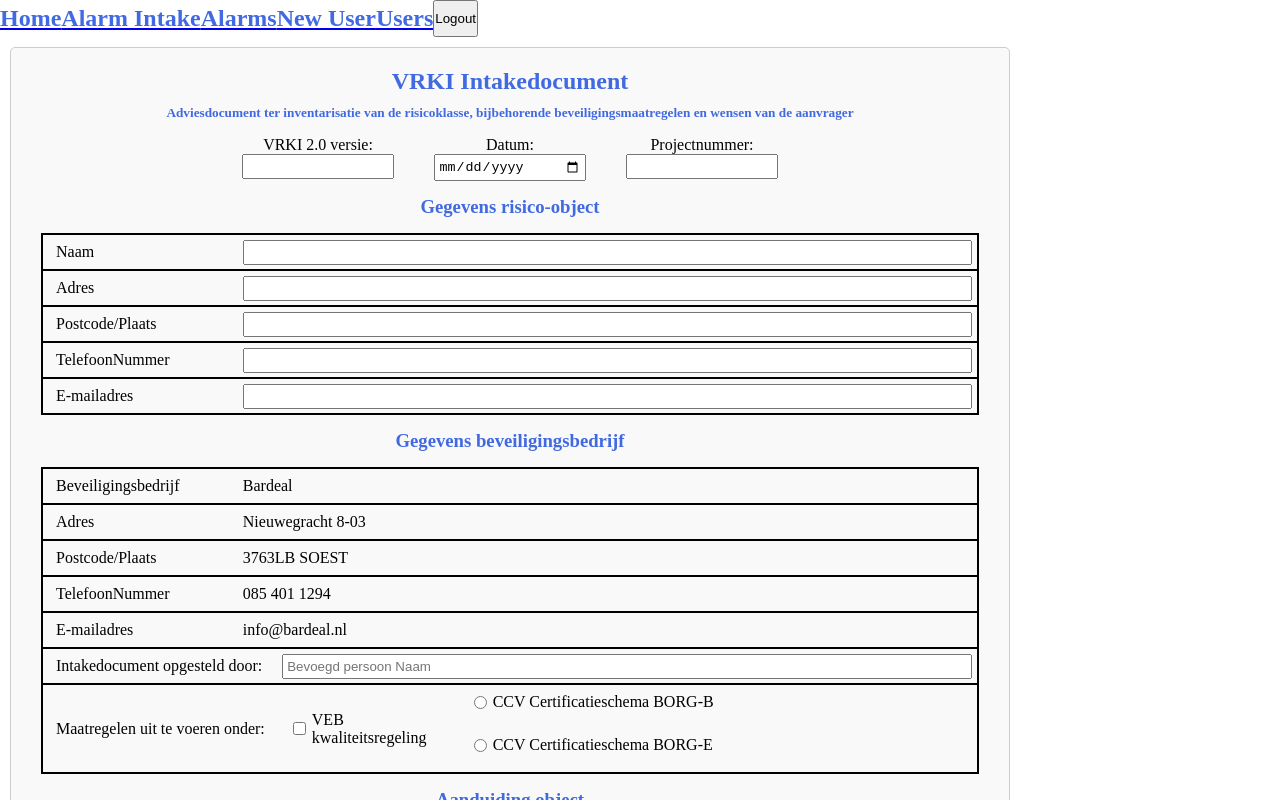
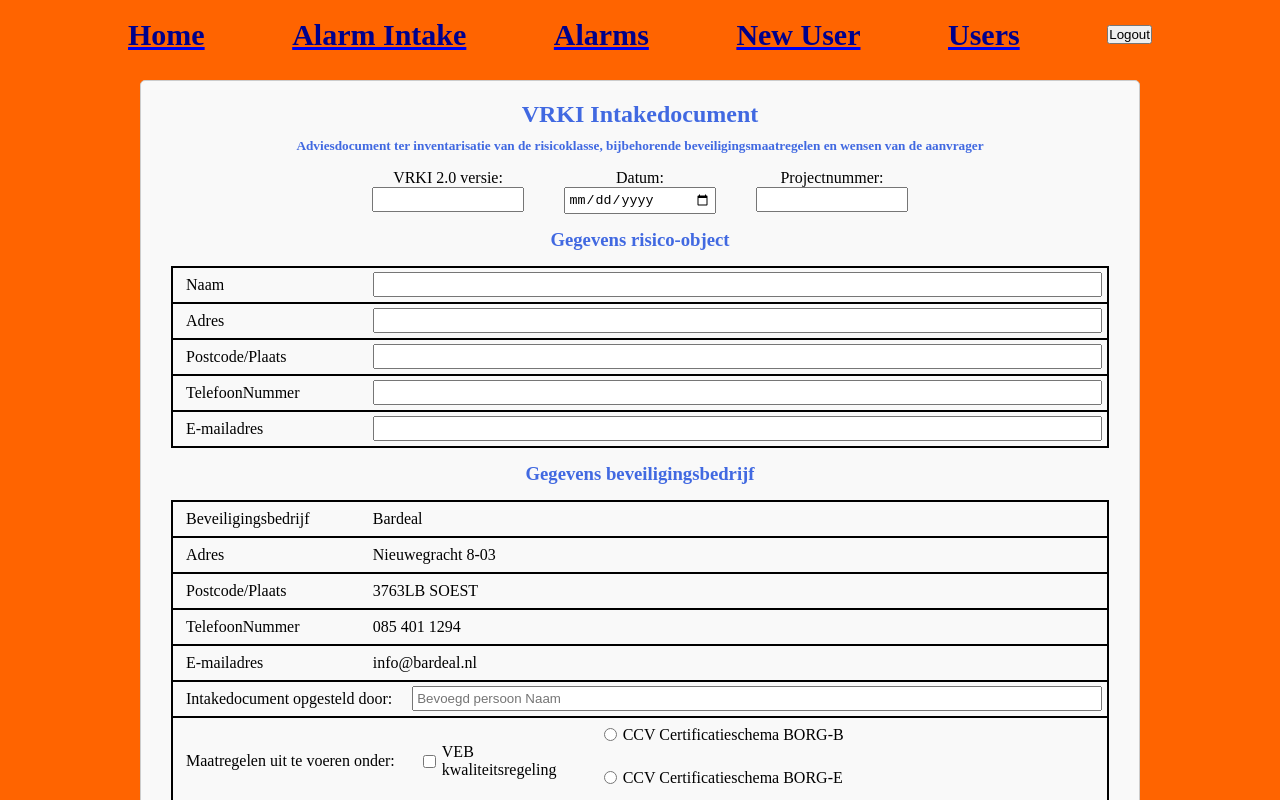
Before and after one commit to EAM26/bardeal-app-frontend, a React (Vite) app: page /alarm in a window 1280 px wide. Shown: the top 800 px of the page. Built offline with nearby package versions, Linux system fonts and the light colour scheme; no server answers.

Commit message:
Add simple styling navbar.

```diff
--- a/src/App.jsx
+++ b/src/App.jsx
@@ -7,7 +7,7 @@ import Users from "./pages/User/Users.jsx";
 import Alarms from "./pages/Alarm/alarmIntakeForm/Alarms.jsx";
 import UserContextProvider from "./context/UserContext.jsx";
 
-import Navbar from "./components/Navbar.jsx";
+import Navbar from "./components/navbar/Navbar.jsx";
 
 import Login from "./pages/Login.jsx";
 import {useUser} from "./context/useUser.js";
--- a/src/components/NavBar.css
+++ /dev/null
@@ -1,3 +0,0 @@
-.nav-links {
-    display: flex;
-}
--- /dev/null
+++ b/src/components/navbar/NavBar.css
@@ -0,0 +1,15 @@
+.nav-links {
+    /*max-width: 80%;*/
+    margin: auto;
+    display: flex;
+    justify-content: space-between;
+    align-items: center;
+    /*background-color: #ff6400;*/
+    padding: 1% 10%;
+
+}
+
+.nav-links h2  {
+    color: darkblue;
+    font-size: 30px;
+}
--- a/src/components/Navbar.jsx
+++ b/src/components/navbar/Navbar.jsx
@@ -1,7 +1,7 @@
 import React from 'react';
 import './NavBar.css';
 import {NavLink} from "react-router-dom";
-import Button from "./button/Button.jsx";
+import Button from "../button/Button.jsx";
 
 function Navbar() {
 
@@ -15,7 +15,7 @@ function Navbar() {
             <NavLink to="/alarms"><h2>Alarms</h2></NavLink>
             <NavLink to="/user"><h2>New User</h2></NavLink>
             <NavLink to="/users"><h2>Users</h2></NavLink>
-            <Button onClick={handleLogout}>Logout</Button>
+            <Button onClick={handleLogout} classname="logout">Logout</Button>
         </div>
     );
 }
--- a/src/index.css
+++ b/src/index.css
@@ -3,4 +3,9 @@
   padding: 0;
   box-sizing: border-box;
   /*border: 1px solid red;*/
+  /*background-color: orange;*/
 }
+
+body {
+  background-color: #ff6400;
+}
--- a/src/pages/Alarm/alarmIntakeForm/AlarmIntakeForm.css
+++ b/src/pages/Alarm/alarmIntakeForm/AlarmIntakeForm.css
@@ -6,6 +6,7 @@ h2, h3, h4, h5 {
 }
 
 form {
+    margin: auto;
     max-width: 1000px;
     padding: 15px 30px;
     border: 1px solid #ccc;
@@ -21,7 +22,9 @@ input {
 
 
 .outer_container {
-    padding: 10px
+    padding: 10px;
+    /*background-color: orange;*/
+
 }
 
 .inner_container {
--- a/src/pages/User/User.jsx
+++ b/src/pages/User/User.jsx
@@ -19,7 +19,7 @@ function User() {
     async function handleSubmit(e) {
         e.preventDefault();
         console.log(formData);
-        const response = await axios.post('http://localhost:8080/user', formData, {
+        const response = await axios.post('http://localhost:8080/users', formData, {
             withCredentials: true,
             headers: {
                 'Content-Type': 'application/json'
--- a/src/pages/User/Users.jsx
+++ b/src/pages/User/Users.jsx
@@ -7,7 +7,7 @@ function Users() {
     useEffect(() => {
         const fetchData = async () => {
             try {
-                const response = await axios.get("http://localhost:8080/user", {
+                const response = await axios.get("http://localhost:8080/users", {
                     withCredentials: true
                 });
                 setUsers(response.data);
--- a/src/pages/home/Home.jsx
+++ b/src/pages/home/Home.jsx
@@ -8,7 +8,7 @@ function Home() {
         <div>
             <h1>Homepage</h1>
             {user ? (
-                <p>Welcome, {user.name}!</p>
+                <p>Welcome, {user.username}!</p>
             ) : (
                 <div>
                     <p>You are not logged in.</p>
```
